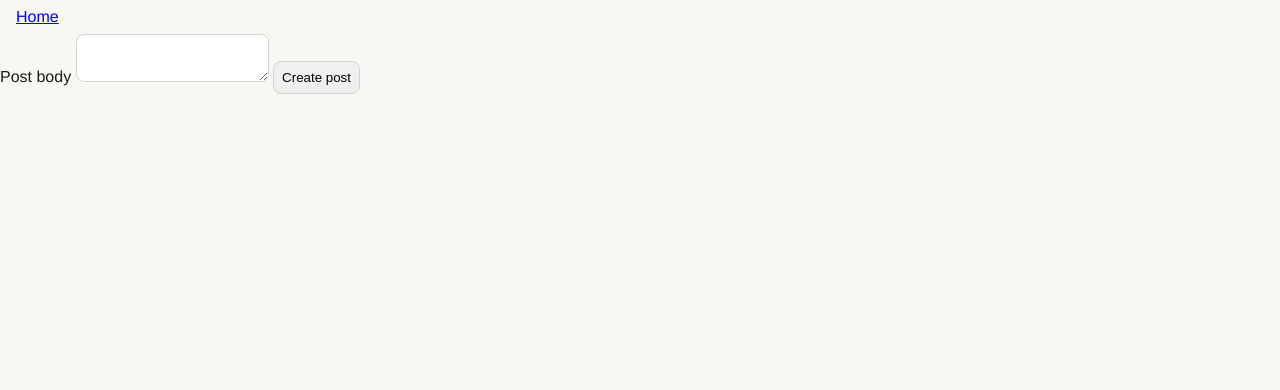
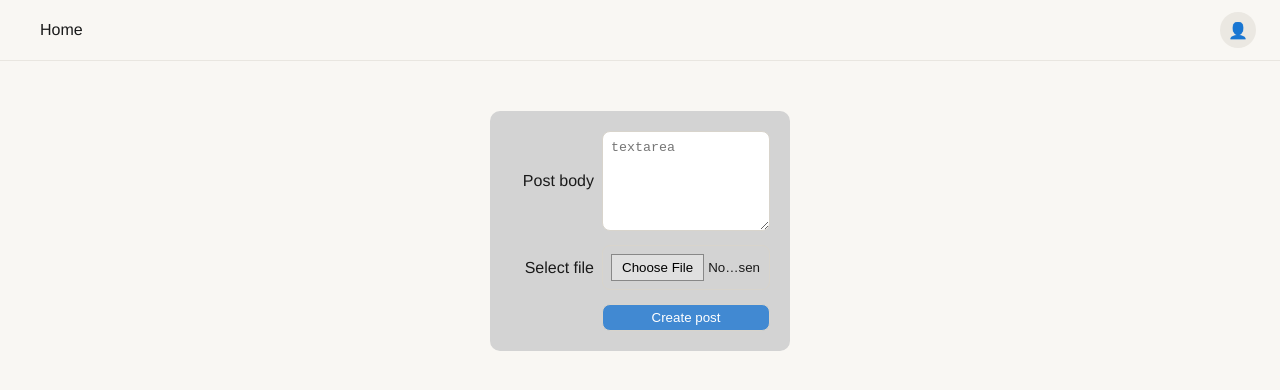
Before and after one commit to viktorijakorjagina/Veebirakenduste-loomine, a plain HTML site: page addPost.html in a window 1280 px wide. Drawn offline with Linux system fonts and the light colour scheme; files that its build step writes are made by us from their sources.

Commit message:
addPost css added

```diff
--- a/addPost.html
+++ b/addPost.html
@@ -4,28 +4,29 @@
 <head>
     <meta charset="UTF-8">
     <meta name="viewport" content="width=device-width, initial-scale=1.0">
-    <link rel="stylesheet" href="style.css">
+    <link rel="stylesheet" href="styles/style.css">
+    <link rel="stylesheet" href="styles/addPost.css">
     <title>addPost</title>
 </head>
 
 <body>
-    <header>
+    <header class="site-header">
         <nav>
-            <a href="index.html">Home</a>
+            <ul>
+                <li><a href="index.html">Home</a></li>
+            </ul>
         </nav>
+        <a class="avatar" href="login.html">&#128100;</a>
     </header>
 
-    <form action="submitPost.html" method="post">
+    <form class="post-container" action="submitPost.html" method="post">
         <label for="post-body">Post body</label>
-        <textarea
-            id="post-body"
-            name="post-body"
-            required>
-        </textarea>
-        <label>
+        <textarea id="post-body" name="post-body" placeholder="textarea" required></textarea>
 
-        </label>
-        <input type="submit" value="Create post">
+        <label for="file-selector">Select file</label>
+        <input type="file" id="file-selector" name="Choose file">
+
+        <input class="create-post-button" type="submit" value="Create post">
     </form>
 
 </body>
--- /dev/null
+++ b/styles/addPost.css
@@ -0,0 +1,45 @@
+/* Styles for addPost page */
+
+.post-container {
+    display: grid;
+    grid-template-columns: 1fr 2fr;
+    gap: 14px 8px;
+    align-items: center;
+
+    width: 50%;
+    max-width: 300px;
+    min-width: 200px;
+    margin: 50px auto;
+    padding: 20px;
+
+    background-color: lightgray;
+    border-radius: 10px;
+}
+
+.post-container label {
+    text-align: right;
+}
+
+#post-body {
+    width: 100%;
+    height: 100px;
+}
+
+#file-selector {
+    width: 100%;
+}
+
+#file-selector::file-selector-button {
+    padding: 5px 10px;
+    border: 1px solid #888;
+    background-color: #e0e0e0;
+    cursor: pointer;
+}
+
+.create-post-button {
+    grid-column: 2;
+    background-color: #4189d2;
+    color: white;
+    padding: 5px 12px;
+    cursor: pointer;
+}
```
Also changed, not shown: images/background.jpg (added).
